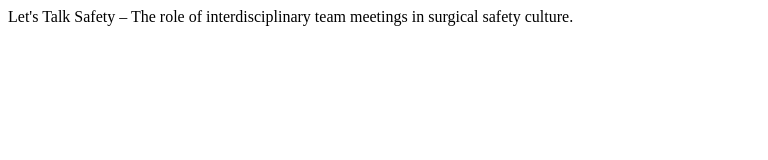
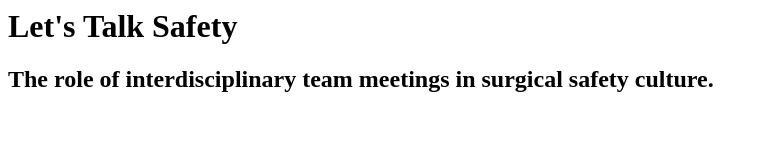
Before and after one commit to martinevanderlinde/martinevanderlinde.nl, a plain HTML site: page index.html in a window 1280 px wide. Shown: the whole page, without its empty margins (0-768 px from the left). Drawn offline with Linux system fonts and the light colour scheme.

Commit message:
Update index.html

```diff
--- a/index.html
+++ b/index.html
@@ -1 +1,2 @@
-Let's Talk Safety – The role of interdisciplinary team meetings in surgical safety culture.
+<h1>Let's Talk Safety</h1>
+<h2>The role of interdisciplinary team meetings in surgical safety culture.</h2>
```
